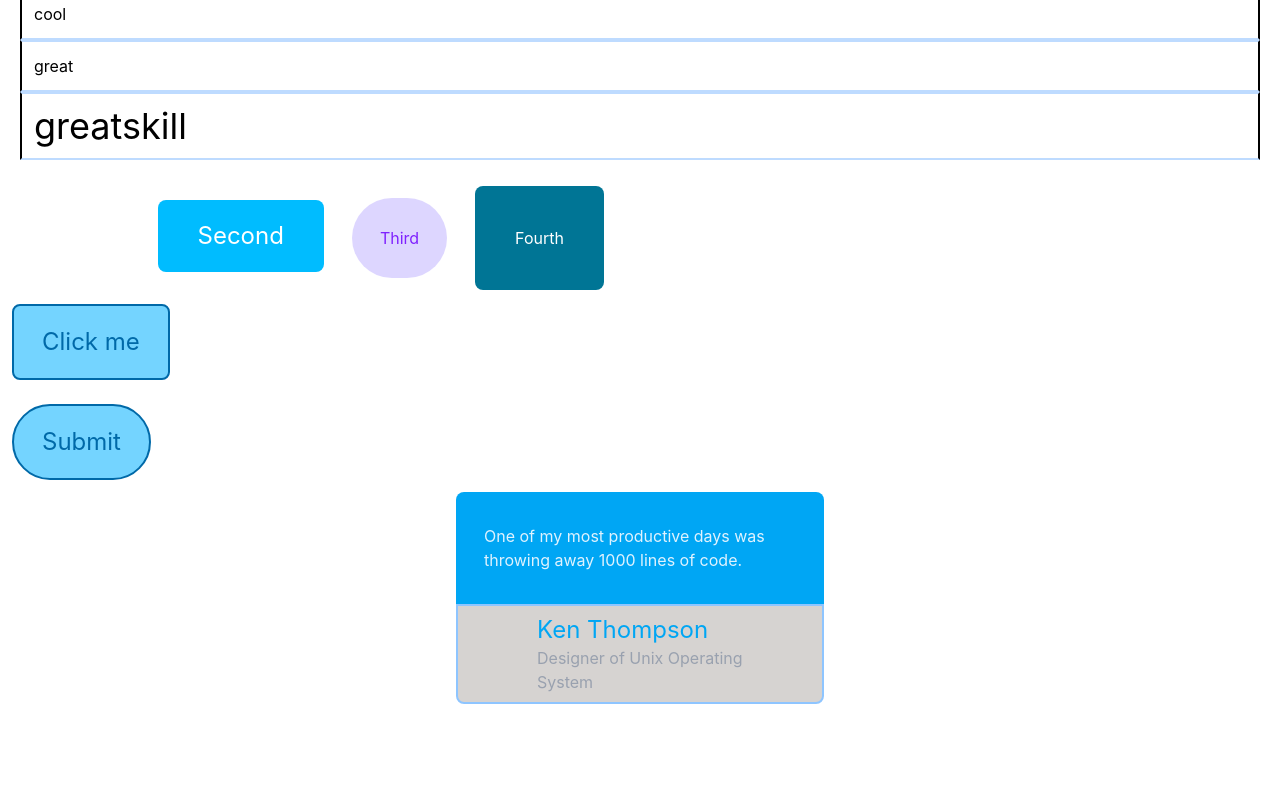
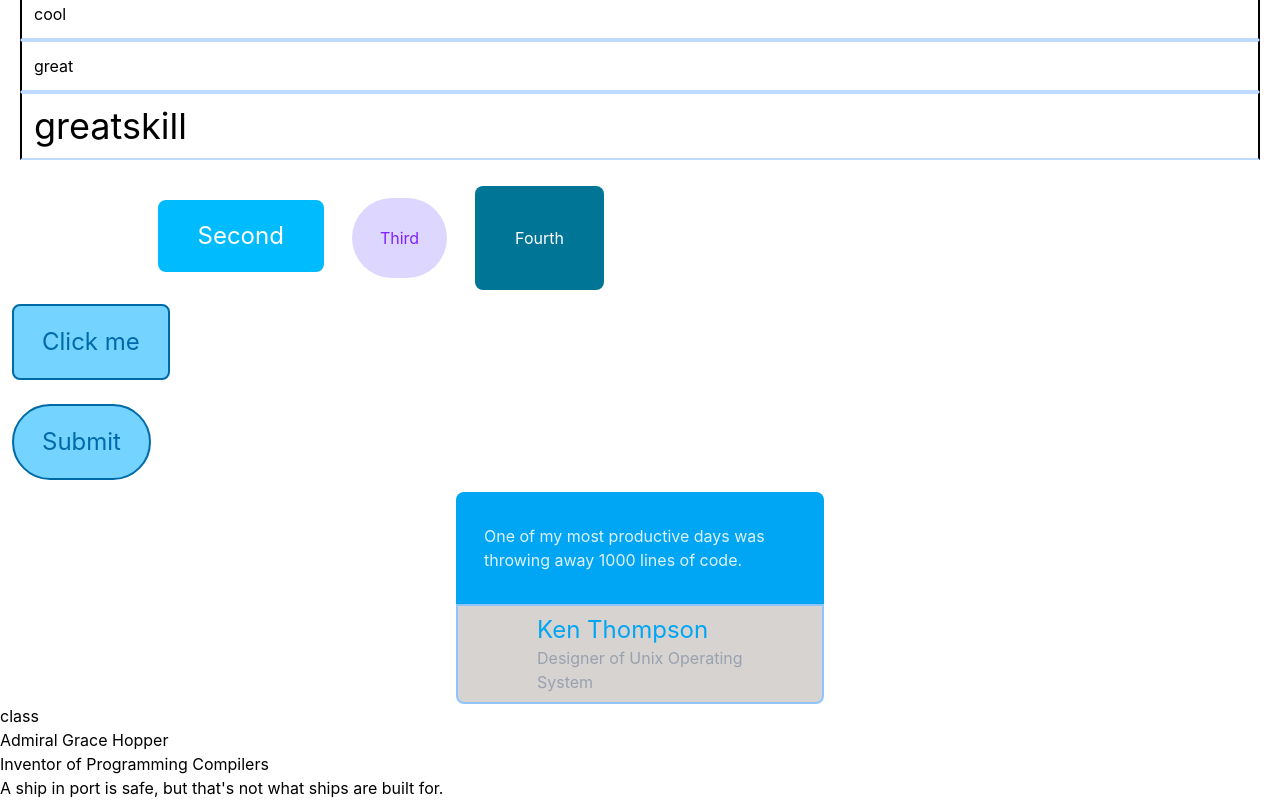
Before and after one commit to kingvirtuous/snap-react-tailwind, a React (Vite) app: page / in a window 1280 px wide. Shown: the part 172-972 px from the top of the page. Before the commit the page ends 876 px from the top, so only its background shows below. Built offline with nearby package versions, Linux system fonts and the light colour scheme.

Commit message:
adding another component

```diff
--- a/src/App.jsx
+++ b/src/App.jsx
@@ -3,6 +3,7 @@ import List from './List'
 import Button from './Button'
 import FancyButtton from './FancyButton.jsx'
 import Quote1 from './Quote1'
+import Quote2 from './Quote2'
 
 function Cat(props) {
 
@@ -47,6 +48,7 @@ const App = () => {
     <FancyButtton large={true}>Click me</FancyButtton>
       <FancyButtton large={false}>Submit</FancyButtton>
     <Quote1 meee={quote1}/>
+    <Quote2 quote={quote2}/>
   </>
   )
 }
--- /dev/null
+++ b/src/Quote2.jsx
@@ -0,0 +1,16 @@
+import React from 'react'
+
+const Quote2 = (props) => {
+  const {quote} = props;
+  return (
+    <div> class
+      <div>
+        <div>{quote.author}</div>
+        <div>{quote.bio}</div>
+      </div>
+      <div>{quote.text}</div>
+    </div>
+  )
+}
+
+export default Quote2
```
